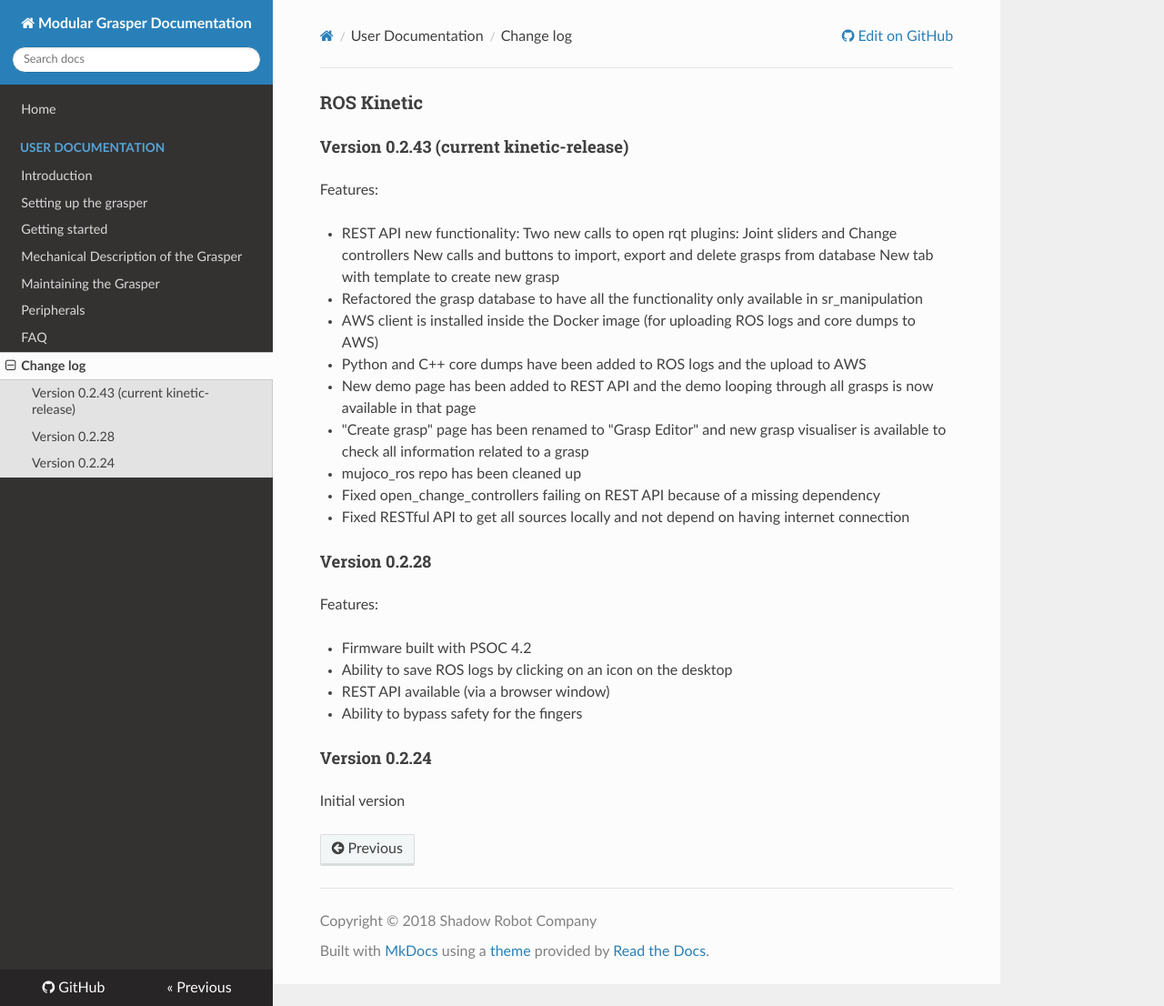
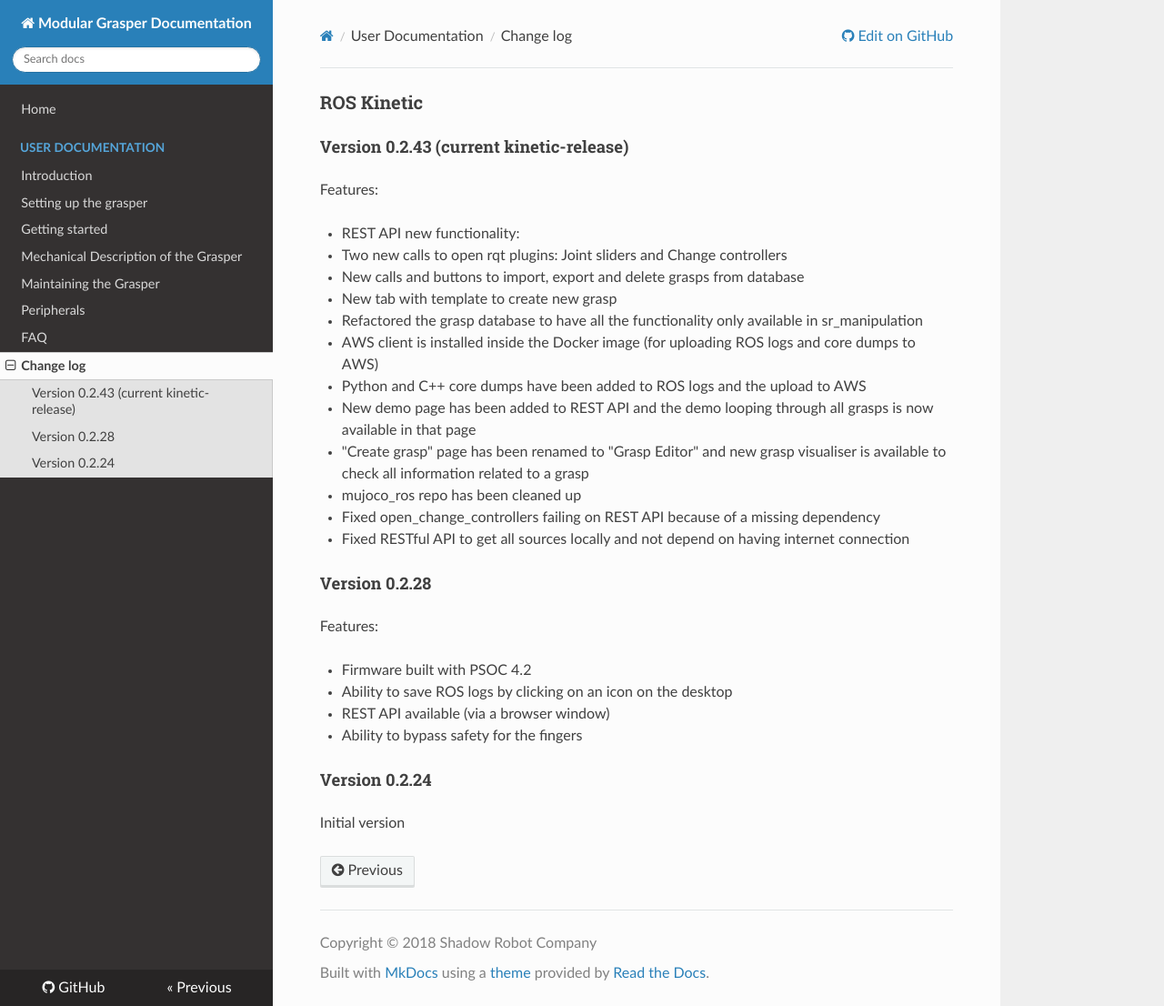
Before and after one commit to shadow-robot/fh_documentation, an MkDocs documentation site: the page built from docs/user_guide/9_changelog.md, in a window 1280 px wide and 1106 px high. Shown: the whole window at 91% size. Built offline with MkDocs 1.6.1, drawn with Linux system fonts in a browser that asks for light colours; nearby versions of some CDN libraries; old or Windows-style settings are respelled for this version of MkDocs.

```diff
--- a/docs/user_guide/9_changelog.md
+++ b/docs/user_guide/9_changelog.md
@@ -5,9 +5,9 @@
 Features:
 
 * REST API new functionality:
-Two new calls to open rqt plugins: Joint sliders and Change controllers
-New calls and buttons to import, export and delete grasps from database
-New tab with template to create new grasp
+* Two new calls to open rqt plugins: Joint sliders and Change controllers
+* New calls and buttons to import, export and delete grasps from database
+* New tab with template to create new grasp
 * Refactored the grasp database to have all the functionality only available in sr_manipulation
 * AWS client is installed inside the Docker image (for uploading ROS logs and core dumps to AWS)
 * Python and C++ core dumps have been added to ROS logs and the upload to AWS
```
